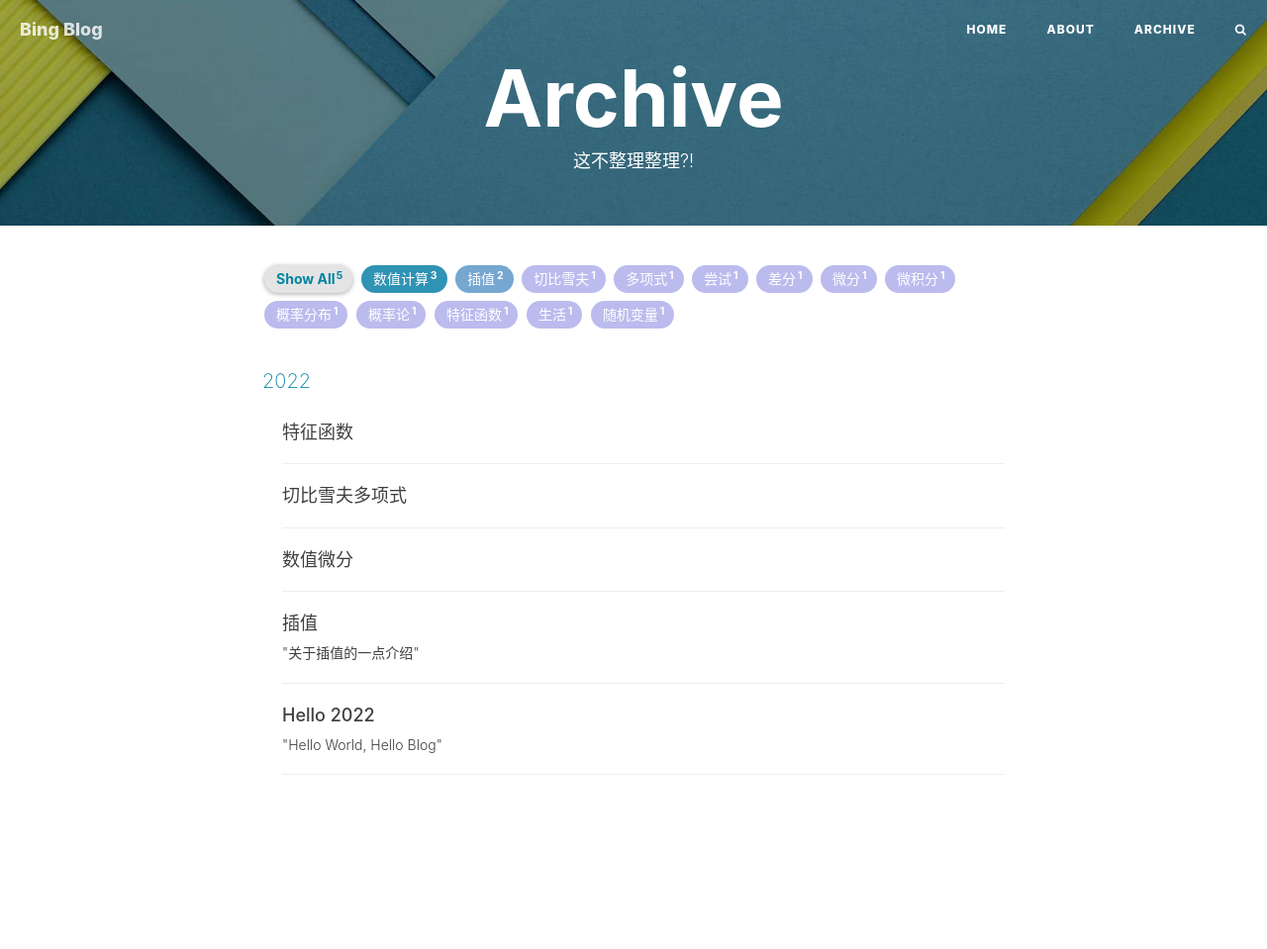
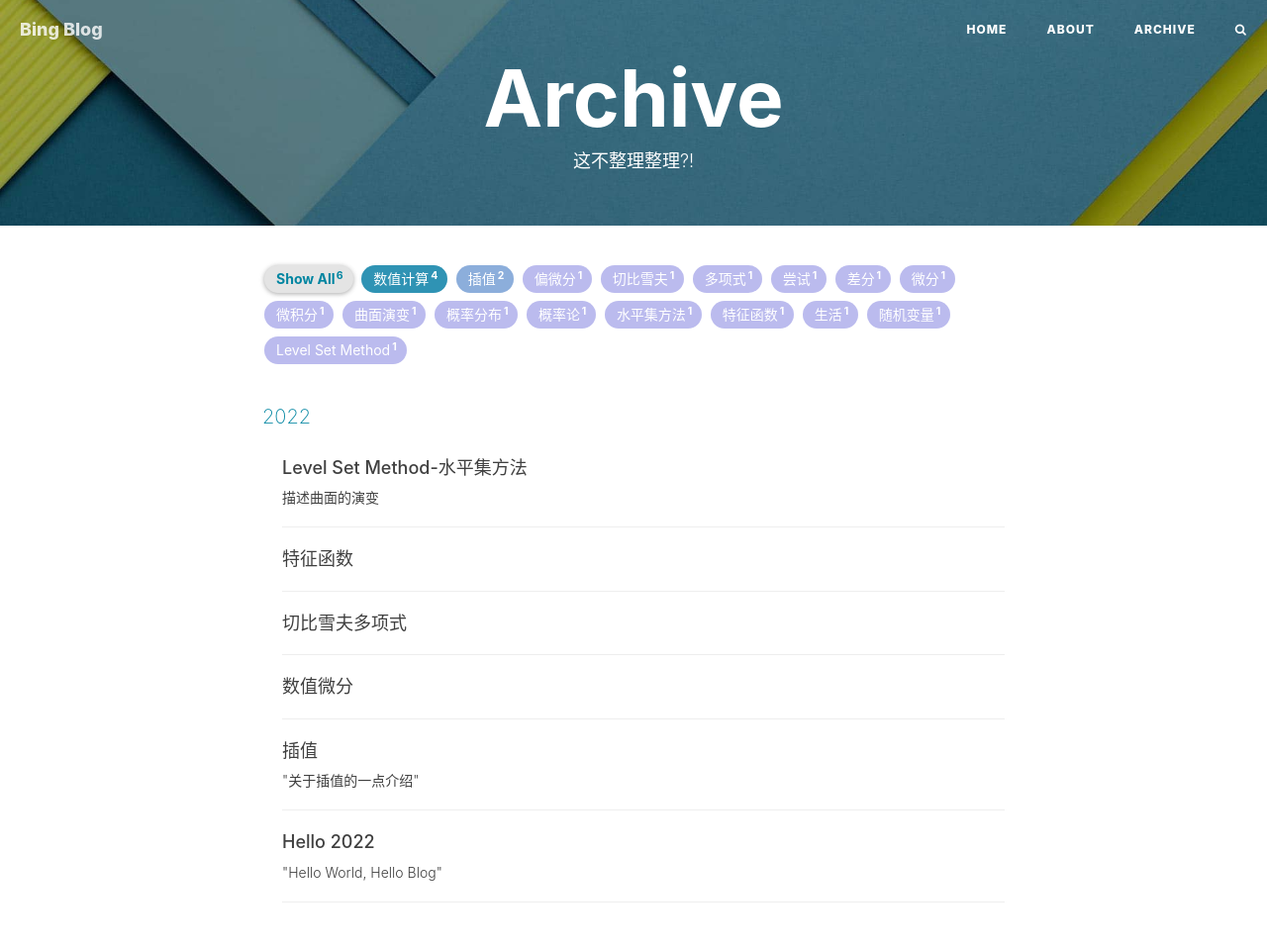
Before and after one commit to qiubinglin/qiubinglin.github.io, a Jekyll site: the page built from archive.html, in a window 1280 px wide. Shown: the whole page at 99% size. Built offline with Jekyll 4.4.1, drawn with Linux system fonts in a browser that asks for light colours; nearby versions of some CDN libraries; comment, search, counter and statistics services are not loaded; before the commit the page ends 900 px from its top, so only the background shows below that.

Commit message:
Post Level Set Method

```diff
--- a/_draft/Level Set Method.md
+++ b/_posts/2022-10-15-Level Set Method.md
@@ -2,19 +2,23 @@
 layout:     post
 title:      "Level Set Method-水平集方法"
 subtitle:   "描述曲面的演变"
-date:       2022-10-09 17:15:00
+date:       2022-10-15 17:11:00
 author:     "Bing"
 catalog: true
 tags:
     - 数值计算
     - Level Set Method
     - 偏微分
+    - 曲面演变
+    - 水平集方法
 ---
 
 # 曲面演变问题
 置于速度场 $\vec{v}$ 中的曲面 $\varphi$，初始时刻下 $\varphi = \varphi_0$，那么曲面 $\phi$ 如何随着时间 $t$ 演变？
 
 ## 在高维中简化问题
+![avatar](../img/post/1920px-Level_set_method.png)
+
 若把时间 $t$ 也看作描述曲面的一个维度，那么曲面可以表述为
 $$
     \varphi(\vec{x},t) = 0
@@ -31,4 +35,4 @@ $$
 $$
 其中 $d$ 是 $\vec{x}$ 到曲面的距离，通常规定曲面的内部为负，外部为正，因此又称为符号距离函数。
 
-$\varphi$ 称为Level Set函数，对应 $\varphi = 0$ 曲面即是level 0曲面。这一求解曲面演变问题的方法即被称为Level Set Method-水平集方法。
+$\varphi$ 称为Level Set函数，对应 $\varphi = 0$ 曲面即是零水平集。这一求解曲面演变问题的方法即被称为Level Set Method-水平集方法。
```
Also changed, not shown: img/post/1920px-Level_set_method.png (added).
